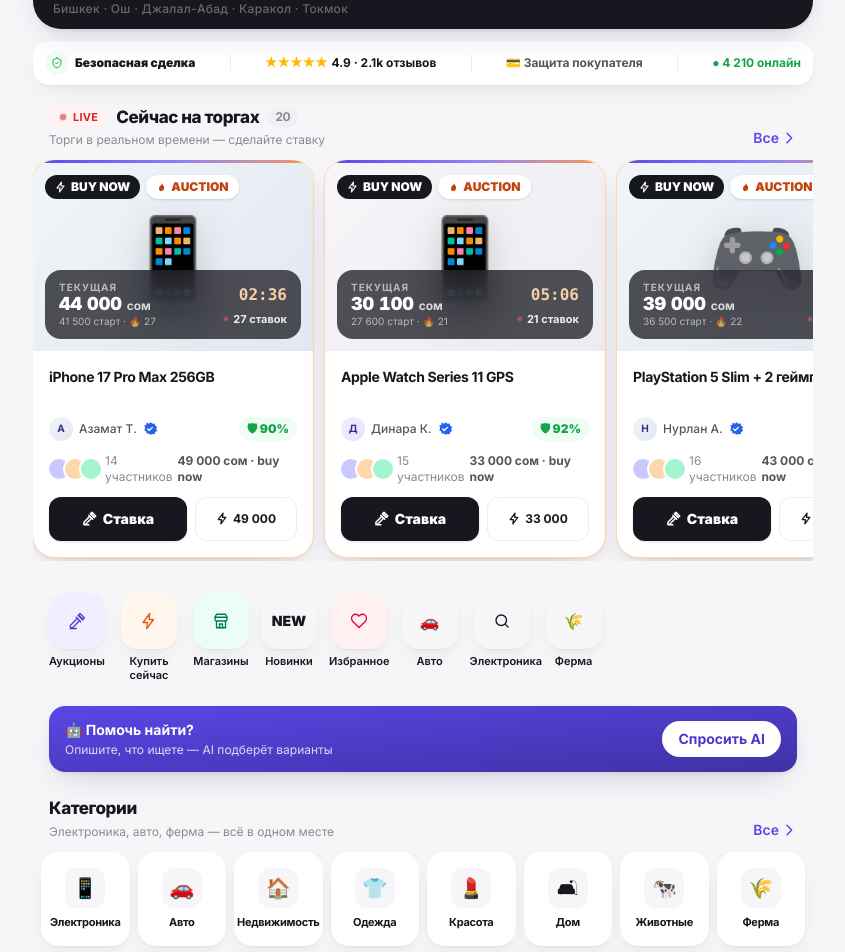
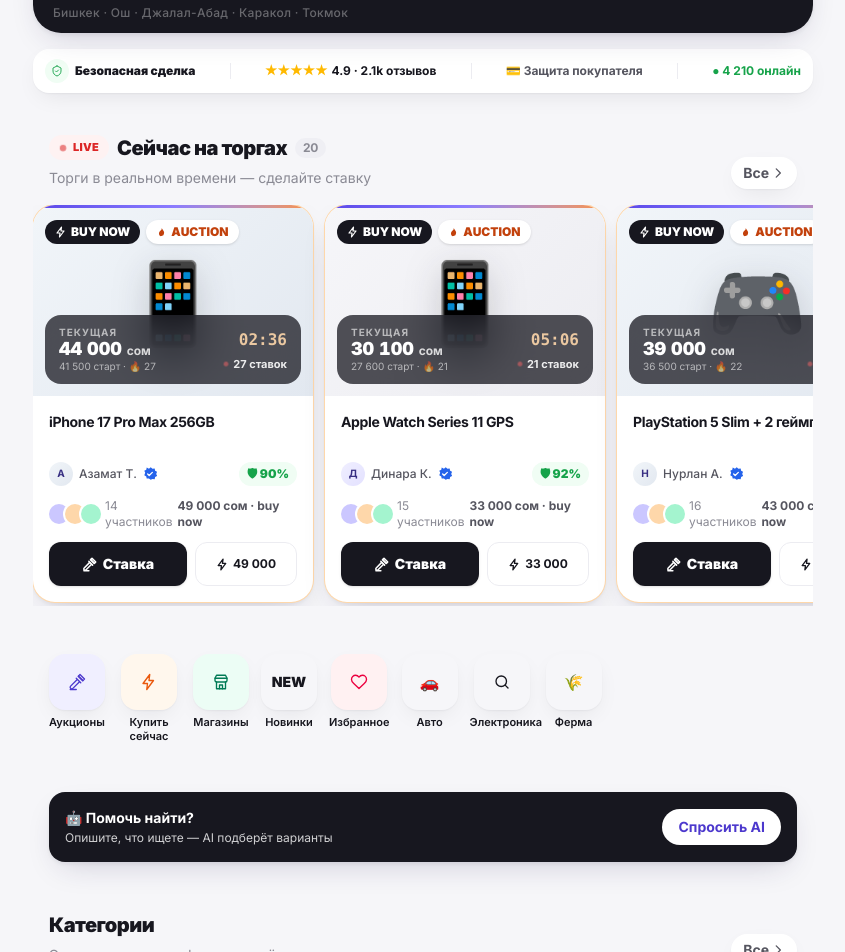
Before and after one commit to atabayhakan/itorgo, a Next.js app: page / in a window 1280 px wide. Shown: the part 636-1588 px from the top of the page, without its empty margins (55-900 px from the left). Built offline with nearby package versions, Linux system fonts and the light colour scheme.

Commit message:
fix(design): typography hierarchy + rhythmic spacing (hero 4→bento 10→sections 12)

```diff
--- a/src/app/page.tsx
+++ b/src/app/page.tsx
@@ -28,17 +28,17 @@
         <LiveTicker />
       </div>
 
-      {/* Premium bento hero — 21st editorial, ilk 3 sn WOW (spec #3, #5) */}
-      <div className="mt-3 rise-in">
+      {/* Premium bento hero — editorial, ilk 3 sn WOW */}
+      <div className="mt-4 rise-in">
         <PremiumHero />
       </div>
 
-      <div className="mt-3 px-4 lg:px-0">
+      <div className="mt-4 px-4 lg:px-0">
         <TrustBarPro />
       </div>
 
       {/* HERO / DISCOVERY — 🔥 Сейчас на торгах */}
-      <section className="rise-in mt-5 space-y-3" style={{ animationDelay: "80ms" }}>
+      <section className="rise-in mt-10 space-y-4" style={{ animationDelay: "80ms" }}>
         <SectionHeader title="Сейчас на торгах" live href="/auctions" count={live.length} subtitle="Торги в реальном времени — сделайте ставку" />
         <div className="no-scrollbar flex gap-3 overflow-x-auto px-4 pb-1 snap-x snap-mandatory">
           {live.slice(0, 8).map((a) => (
@@ -49,13 +49,13 @@
         </div>
       </section>
 
-      {/* QUICK ACTIONS — spec #9 */}
-      <section className="rise-in mt-6" style={{ animationDelay: "140ms" }}>
+      {/* QUICK ACTIONS */}
+      <section className="rise-in mt-10" style={{ animationDelay: "140ms" }}>
         <QuickActions />
       </section>
 
-      {/* AI SEARCH ASSISTANT banner — spec #12 */}
-      <div className="rise-in mx-4 mt-4 flex items-center justify-between rounded-2xl bg-gradient-to-br from-brand-600 to-brand-800 px-4 py-3.5 text-white shadow-lifted" style={{ animationDelay: "200ms" }}>
+      {/* AI SEARCH ASSISTANT */}
+      <div className="rise-in mx-4 mt-10 flex items-center justify-between rounded-2xl bg-ink px-4 py-4 text-white shadow-lifted" style={{ animationDelay: "200ms" }}>
         <div>
           <p className="text-sm font-bold">🤖 Помочь найти?</p>
           <p className="mt-0.5 text-xs opacity-80">Опишите, что ищете — AI подберёт варианты</p>
@@ -65,14 +65,14 @@
         </Link>
       </div>
 
-      {/* CATEGORY EXPERIENCE — spec #10 */}
-      <section className="rise-in mt-6 space-y-3" style={{ animationDelay: "260ms" }}>
+      {/* CATEGORY EXPERIENCE */}
+      <section className="rise-in mt-12 space-y-4" style={{ animationDelay: "260ms" }}>
         <SectionHeader title="Категории" href="/categories" subtitle="Электроника, авто, ферма — всё в одном месте" />
         <CategoryGrid />
       </section>
 
-      {/* SMART FEED — Для вас (spec #20) */}
-      <section className="rise-in mt-6 space-y-3" style={{ animationDelay: "320ms" }}>
+      {/* SMART FEED — Для вас */}
+      <section className="rise-in mt-12 space-y-4" style={{ animationDelay: "320ms" }}>
         <SectionHeader title="Для вас" subtitle="Подобрано на основе ваших интересов · Бишкек" href="/search" />
         <div className="grid grid-cols-2 gap-3 px-4 lg:grid-cols-4">
           {feed.map((p) => (
@@ -86,9 +86,9 @@
         </div>
       </section>
 
-      {/* Ending soon rail — FOMO */}
+      {/* Ending soon — FOMO */}
       {endingSoon.length > 0 && (
-        <section className="mt-6 space-y-3">
+        <section className="mt-10 space-y-4">
           <SectionHeader title="Скоро закончится" subtitle="Успейте сделать ставку" href="/auctions?filter=ending_soon" />
           <div className="no-scrollbar flex gap-3 overflow-x-auto px-4 pb-1 snap-x snap-mandatory">
             {endingSoon.map((a) => (
@@ -100,14 +100,14 @@
         </section>
       )}
 
-      {/* Popular stores — spec #18 */}
-      <section className="mt-6 space-y-3">
+      {/* Popular stores */}
+      <section className="mt-10 space-y-4">
         <SectionHeader title="Популярные магазины" subtitle="Проверенные продавцы Кыргызстана" href="/stores" />
         <StoreStrip />
       </section>
 
-      {/* Footer SEO + trust */}
-      <footer className="mt-8 border-t border-line bg-surface px-4 py-8">
+      {/* Footer */}
+      <footer className="mt-12 border-t border-line bg-surface px-4 py-8">
         <p className="text-sm font-bold">ITOrgo — Кыргызстандын жаңы муундагы соода платформасы</p>
         <p className="mt-1 text-xs leading-relaxed text-ink-faint">
           Marketplace · Live Auctions · Магазины · AI · Trust. Бишкек · Ош · Джалал-Абад · Каракол · Токмок и вся страна.
--- a/src/components/home/SectionHeader.tsx
+++ b/src/components/home/SectionHeader.tsx
@@ -15,24 +15,29 @@
   count?: number;
 }) {
   return (
-    <div className="flex items-end justify-between px-4">
-      <div>
-        <h2 className="flex items-center gap-2 text-[17px] font-extrabold tracking-tight">
+    <div className="flex items-end justify-between gap-3 px-4">
+      <div className="min-w-0">
+        <h2 className="flex flex-wrap items-center gap-2 text-[18px] font-black tracking-tight lg:text-[20px]">
           {live && (
-            <span className="inline-flex items-center gap-1.5 rounded-full bg-danger-bg px-2.5 py-1 text-[11px] font-bold tracking-wide text-danger">
+            <span className="inline-flex items-center gap-1.5 rounded-full bg-danger-bg px-2.5 py-1 text-[11px] font-black tracking-wide text-danger">
               <span className="live-dot h-2 w-2 rounded-full bg-danger" />
               LIVE
             </span>
           )}
-          {title}
+          <span className="tracking-tight">{title}</span>
           {typeof count === "number" && (
             <span className="rounded-full bg-surface-sunken px-2 py-0.5 text-xs font-bold text-ink-faint">{count}</span>
           )}
         </h2>
-        {subtitle && <p className="mt-0.5 text-xs text-ink-faint">{subtitle}</p>}
+        {subtitle && <p className="mt-1 text-xs leading-relaxed text-ink-faint lg:text-sm">{subtitle}</p>}
       </div>
       {href && (
-        <Link href={href} className="inline-flex items-center gap-0.5 text-sm font-semibold text-brand-600">
+        <Link href={href} className="hidden shrink-0 items-center gap-0.5 rounded-full bg-surface px-3 py-1.5 text-sm font-bold text-ink-soft shadow-card hover:text-brand-600 lg:inline-flex">
+          Все <IconChevron size={14} strokeWidth={2.2} />
+        </Link>
+      )}
+      {href && (
+        <Link href={href} className="inline-flex shrink-0 items-center gap-0.5 text-sm font-bold text-brand-600 lg:hidden">
           Все <IconChevron size={16} strokeWidth={2.2} />
         </Link>
       )}
```
